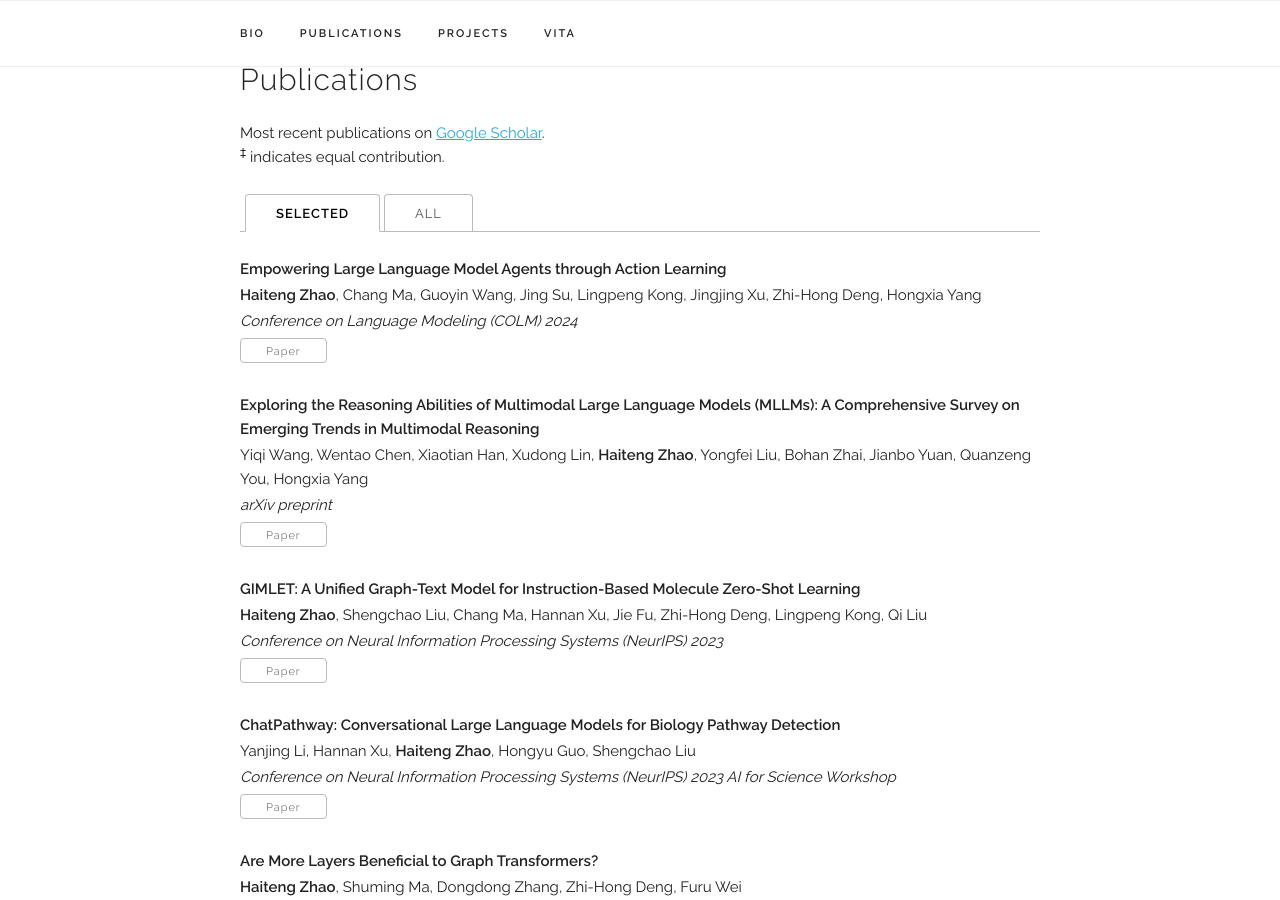
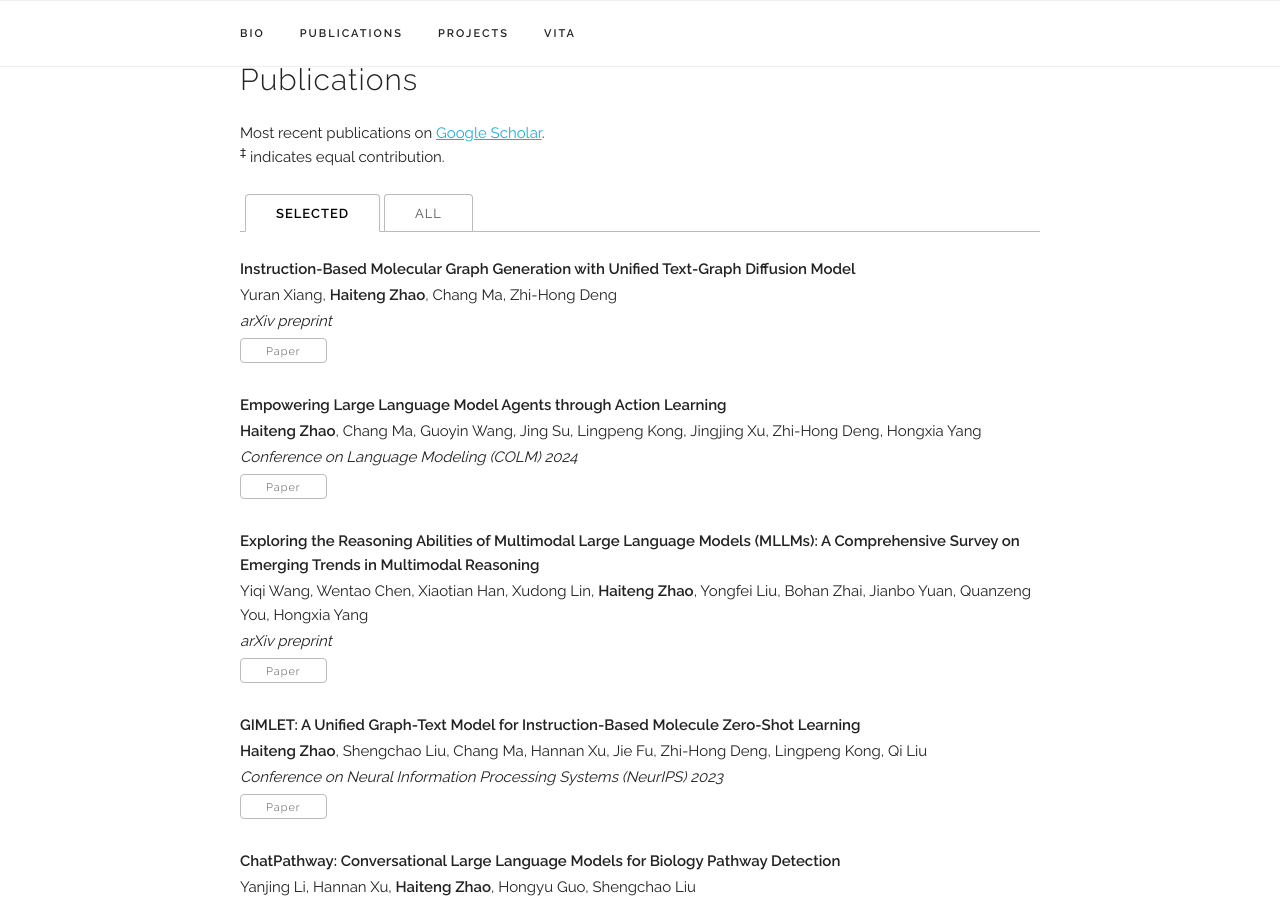
Before and after one commit to zhao-ht/haitengzhao, a Jekyll site: the page built from index.html, in a window 1280 px wide and 900 px high, scrolled down 870 px. Built offline with Jekyll 4.4.1, drawn with Linux system fonts in a browser that asks for light colours; some web fonts are replaced.

Commit message:
Update publications.yaml

```diff
--- a/_data/publications.yaml
+++ b/_data/publications.yaml
@@ -1,4 +1,10 @@
 papers:
+  - title: "Instruction-Based Molecular Graph Generation with Unified Text-Graph Diffusion Model"
+    authors: "Yuran Xiang, <b>Haiteng Zhao</b>, Chang Ma, Zhi-Hong Deng"
+    venue: "arXiv preprint"
+    paper_pdf: "https://arxiv.org/pdf/2408.09896"
+    selected: y
+
   - title: "Empowering Large Language Model Agents through Action Learning"
     authors: "<b>Haiteng Zhao</b>, Chang Ma, Guoyin Wang, Jing Su, Lingpeng Kong, Jingjing Xu, Zhi-Hong Deng, Hongxia Yang"
     venue: "Conference on Language Modeling (COLM) 2024"
```
